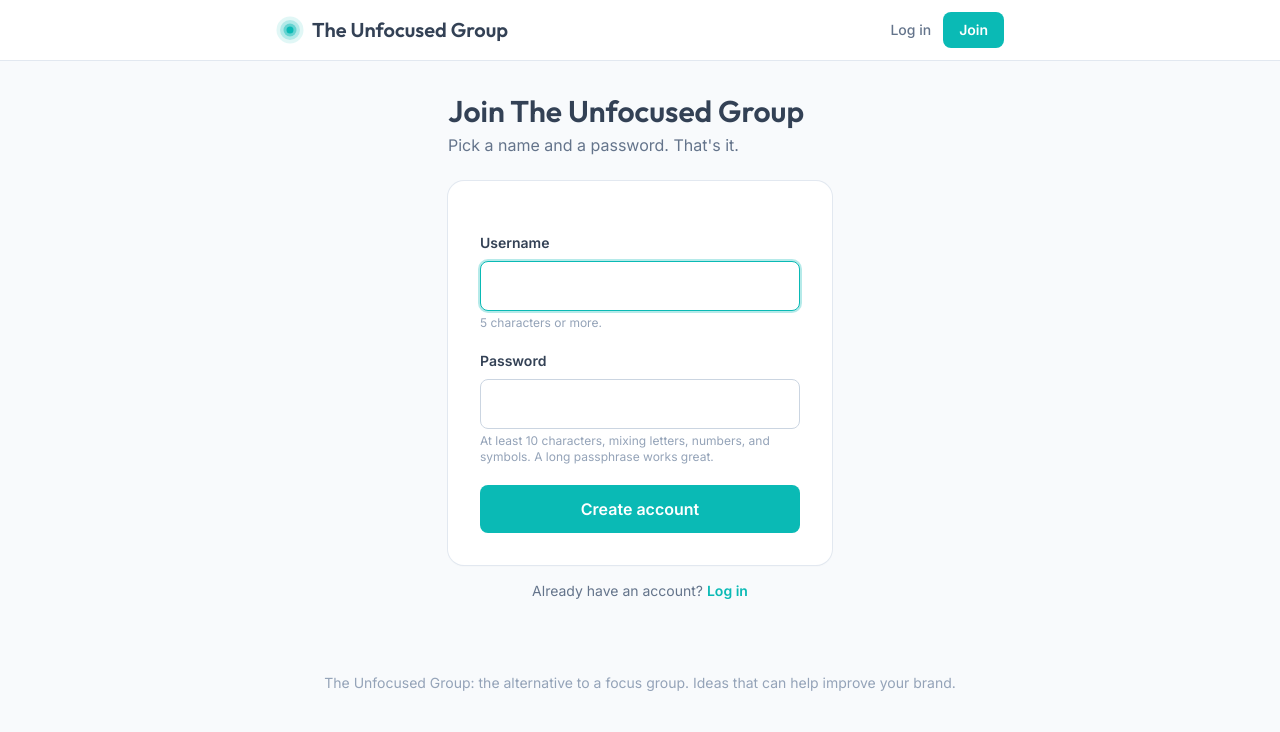
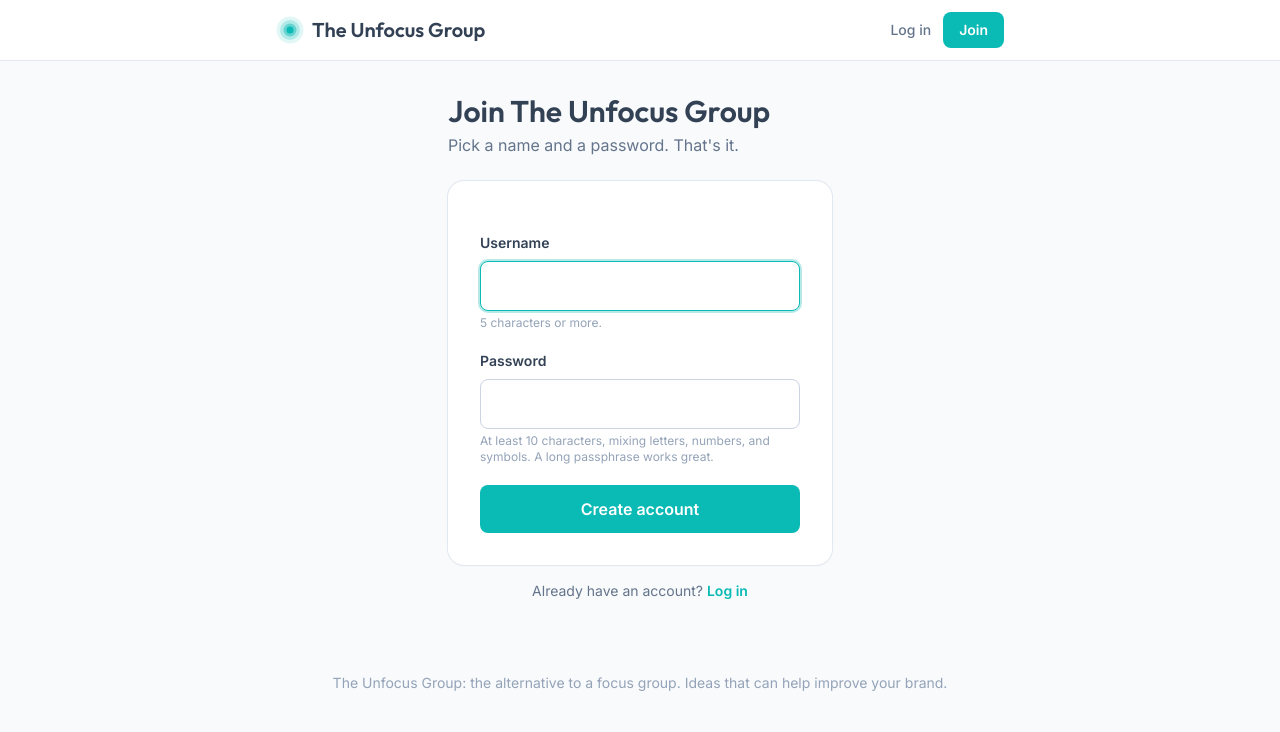
Before and after one commit to nigeldigital/unfocusgroup, a FastAPI app: page /signup in a window 1280 px wide. Shown: the top 732 px of the page. Run offline with FastAPI, Linux system fonts and the light colour scheme; some libraries are stand-ins or nearby versions.

Commit message:
Rename to The Unfocus Group; remove long dashes from copy
- Rename every "Unfocused"/"unfocused" to "Unfocus"/"unfocus" across nav,
  page titles, footer, headings, logo/favicon labels, the password
  blocklist, and the README. (Internal preview-server id left as-is.)
- Replace all em/en dashes with punctuation that fits each sentence
  (commas, colons, periods; pipes for page-title separators).

Co-Authored-By: Claude Opus 4.8 <noreply@anthropic.com>

```diff
--- a/app/auth.py
+++ b/app/auth.py
@@ -31,7 +31,7 @@ COMMON_PASSWORDS = {
     "111111", "000000", "iloveyou", "admin123", "welcome1",
     "letmein", "monkey123", "dragon123", "sunshine", "princess1",
     "trustno1", "starwars", "football1", "baseball1", "changeme",
-    "secret123", "unfocused", "unfocusedgroup", "theunfocusedgroup",
+    "secret123", "unfocus", "unfocusgroup", "theunfocusgroup",
 }
 
 
--- a/app/db.py
+++ b/app/db.py
@@ -1,4 +1,4 @@
-"""Database for The Unfocused Group. SQLite, opened fresh per request.
+"""Database for The Unfocus Group. SQLite, opened fresh per request.
 
 Brands are not a table of their own. A brand "exists" the moment someone
 leaves feedback for it, the same way a subreddit fills up from posts. We
--- a/app/main.py
+++ b/app/main.py
@@ -1,4 +1,4 @@
-"""The Unfocused Group: a public board where anyone can leave honest feedback
+"""The Unfocus Group: a public board where anyone can leave honest feedback
 for any brand, vote on what others wrote, and talk it through.
 
 Pages are plain server-rendered HTML. Only voting talks back to the server
@@ -18,7 +18,7 @@ from .db import connect, make_slug, set_up_database
 
 APP_DIR = Path(__file__).resolve().parent
 
-app = FastAPI(title="The Unfocused Group")
+app = FastAPI(title="The Unfocus Group")
 templates = Jinja2Templates(directory=str(APP_DIR / "templates"))
 app.mount("/static", StaticFiles(directory=str(APP_DIR / "static")), name="static")
 
--- a/app/static/style.css
+++ b/app/static/style.css
@@ -1,4 +1,4 @@
-/* The Unfocused Group: a few touches on top of Tailwind. */
+/* The Unfocus Group: a few touches on top of Tailwind. */
 
 /* Tiffany Blue and slate, named once so they are easy to find. */
 :root {
--- a/app/templates/base.html
+++ b/app/templates/base.html
@@ -3,7 +3,7 @@
 <head>
   <meta charset="UTF-8" />
   <meta name="viewport" content="width=device-width, initial-scale=1.0" />
-  <title>{% block title %}The Unfocused Group{% endblock %}</title>
+  <title>{% block title %}The Unfocus Group{% endblock %}</title>
   <script src="https://cdn.tailwindcss.com"></script>
   <link rel="preconnect" href="https://fonts.googleapis.com" />
   <link rel="preconnect" href="https://fonts.gstatic.com" crossorigin />
@@ -39,7 +39,7 @@
           <circle cx="28" cy="28" r="13" fill="#0ABAB5" opacity="0.45"/>
           <circle cx="28" cy="28" r="7"  fill="#0ABAB5"/>
         </svg>
-        <span class="whitespace-nowrap font-display text-lg font-semibold text-slate-700 sm:text-xl">The Unfocused Group</span>
+        <span class="whitespace-nowrap font-display text-lg font-semibold text-slate-700 sm:text-xl">The Unfocus Group</span>
       </a>
       <div class="flex items-center gap-3 text-sm">
         {% if user %}
@@ -59,7 +59,7 @@
   </main>
 
   <footer class="mx-auto max-w-3xl px-5 py-10 text-center text-sm text-slate-400">
-    The Unfocused Group: the alternative to a focus group. Ideas that can help improve your brand.
+    The Unfocus Group: the alternative to a focus group. Ideas that can help improve your brand.
   </footer>
 
   {% block scripts %}{% endblock %}
--- a/app/templates/detail.html
+++ b/app/templates/detail.html
@@ -1,5 +1,5 @@
 {% extends "base.html" %}
-{% block title %}{{ post["brand_name"] }} | The Unfocused Group{% endblock %}
+{% block title %}{{ post["brand_name"] }} | The Unfocus Group{% endblock %}
 
 {% block content %}
 <a href="/b/{{ post['brand_slug'] }}" class="text-sm font-medium text-slate-500 hover:text-tiffany">← Back to {{ post["brand_name"] }}</a>
--- a/app/templates/feed.html
+++ b/app/templates/feed.html
@@ -1,5 +1,5 @@
 {% extends "base.html" %}
-{% block title %}{{ heading }} | The Unfocused Group{% endblock %}
+{% block title %}{{ heading }} | The Unfocus Group{% endblock %}
 
 {% block content %}
 {% if not brand %}
--- a/app/templates/login.html
+++ b/app/templates/login.html
@@ -1,5 +1,5 @@
 {% extends "base.html" %}
-{% block title %}Log in | The Unfocused Group{% endblock %}
+{% block title %}Log in | The Unfocus Group{% endblock %}
 
 {% block content %}
 <div class="mx-auto max-w-sm">
--- a/app/templates/signup.html
+++ b/app/templates/signup.html
@@ -1,9 +1,9 @@
 {% extends "base.html" %}
-{% block title %}Join | The Unfocused Group{% endblock %}
+{% block title %}Join | The Unfocus Group{% endblock %}
 
 {% block content %}
 <div class="mx-auto max-w-sm">
-  <h1 class="font-display text-3xl font-semibold text-slate-700">Join The Unfocused Group</h1>
+  <h1 class="font-display text-3xl font-semibold text-slate-700">Join The Unfocus Group</h1>
   <p class="mt-1 text-slate-500">Pick a name and a password. That's it.</p>
 
   {% if error %}
--- a/app/templates/submit.html
+++ b/app/templates/submit.html
@@ -1,5 +1,5 @@
 {% extends "base.html" %}
-{% block title %}Leave feedback | The Unfocused Group{% endblock %}
+{% block title %}Leave feedback | The Unfocus Group{% endblock %}
 
 {% block content %}
 <div class="mx-auto max-w-xl">
```
Also changed, not shown: README.md, app/static/favicon.svg, app/static/logo.svg.
